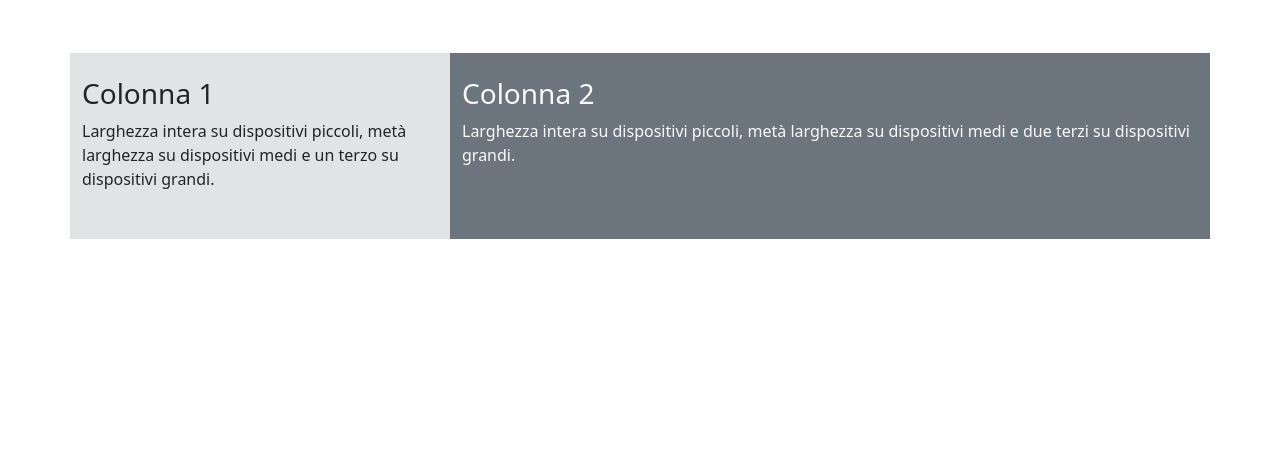
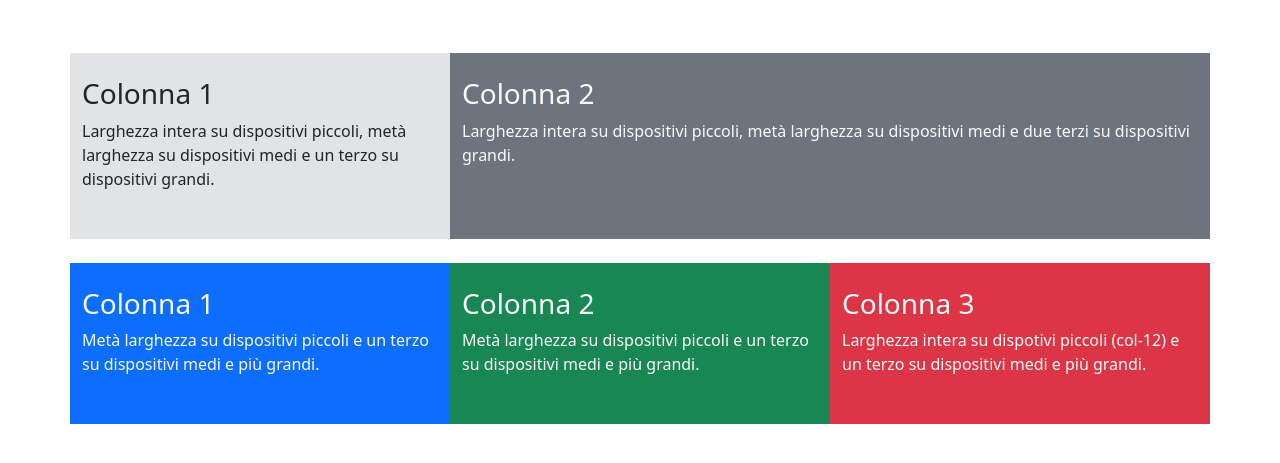
Before and after one commit to ErikaArci99/htmlcss-bootstrap-layout, a plain HTML site: page index.html in a window 1280 px wide. Shown: the part 131-594 px from the top of the page. Drawn offline with nearby package versions, Linux system fonts and the light colour scheme.

Commit message:
[UPD] added second row

```diff
--- a/index.html
+++ b/index.html
@@ -28,11 +28,27 @@
                     <h3>Colonna 1</h3>
                     <span>Larghezza intera su dispositivi piccoli, metà larghezza su dispositivi medi e un terzo su dispositivi grandi.</span>
                 </div>
-                <div class="col-12 bg-secondary col-md-6  col-lg-8 pt-4 pb-5 text-light">
+                <div class="col-12 col-md-6 col-lg-8 bg-secondary text-light pt-4 pb-5">
                     <h3>Colonna 2</h3>
                     <span>Larghezza intera su dispositivi piccoli, metà larghezza su dispositivi medi e due terzi su dispositivi grandi.</span>
                 </div>
             </div>
+            <!-- seconda riga -->
+             <div class="row mt-4">
+                <div class="col-6 col-md-4 bg-primary text-light pt-4 pb-5">
+                    <h3>Colonna 1</h3>
+                    <span>Metà larghezza su dispositivi piccoli e un terzo su dispositivi medi e più grandi.</span>
+                </div>
+                <div class="col-6 col-md-4 bg-success text-light pt-4 pb-5">
+                    <h3>Colonna 2</h3>
+                    <span>Metà larghezza su dispositivi piccoli e un terzo su dispositivi medi e più grandi.</span>
+                </div>
+                <div class="col-12 col-md-4 bg-danger text-light pt-4 pb-5">
+                    <h3>Colonna 3</h3>
+                    <span>Larghezza intera su dispotivi piccoli (col-12) e un terzo su dispositivi medi e più grandi.</span>
+                </div>
+             </div>
+
         </div>
      </main>
 </body>
```
